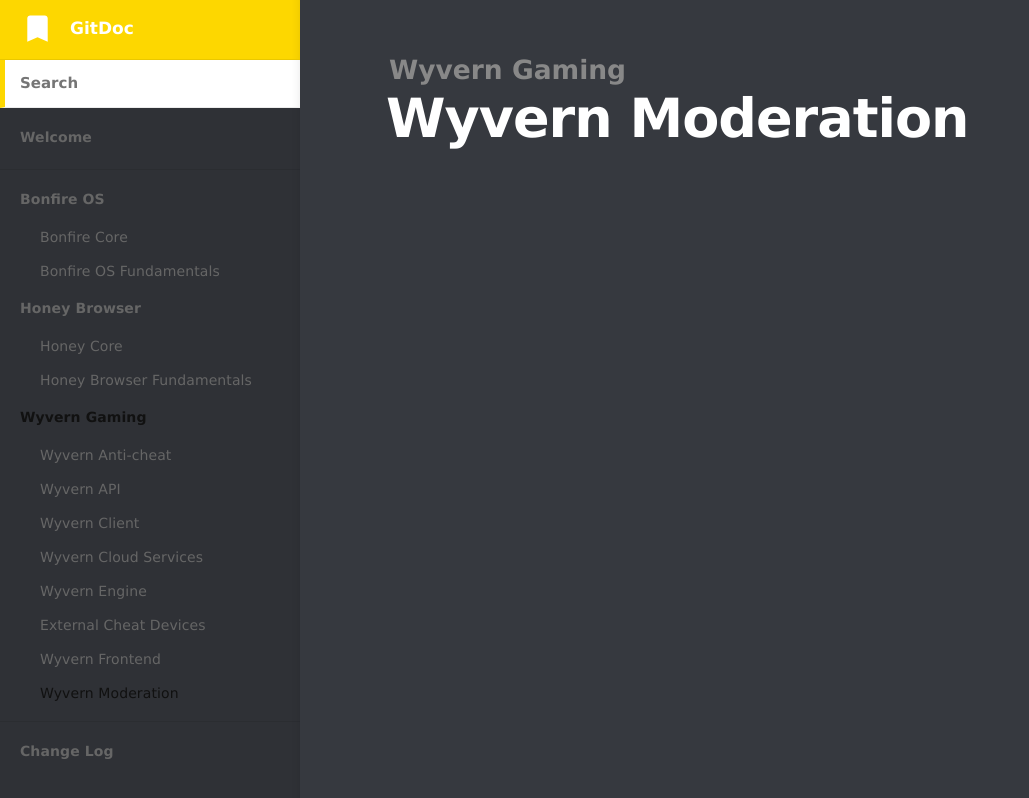
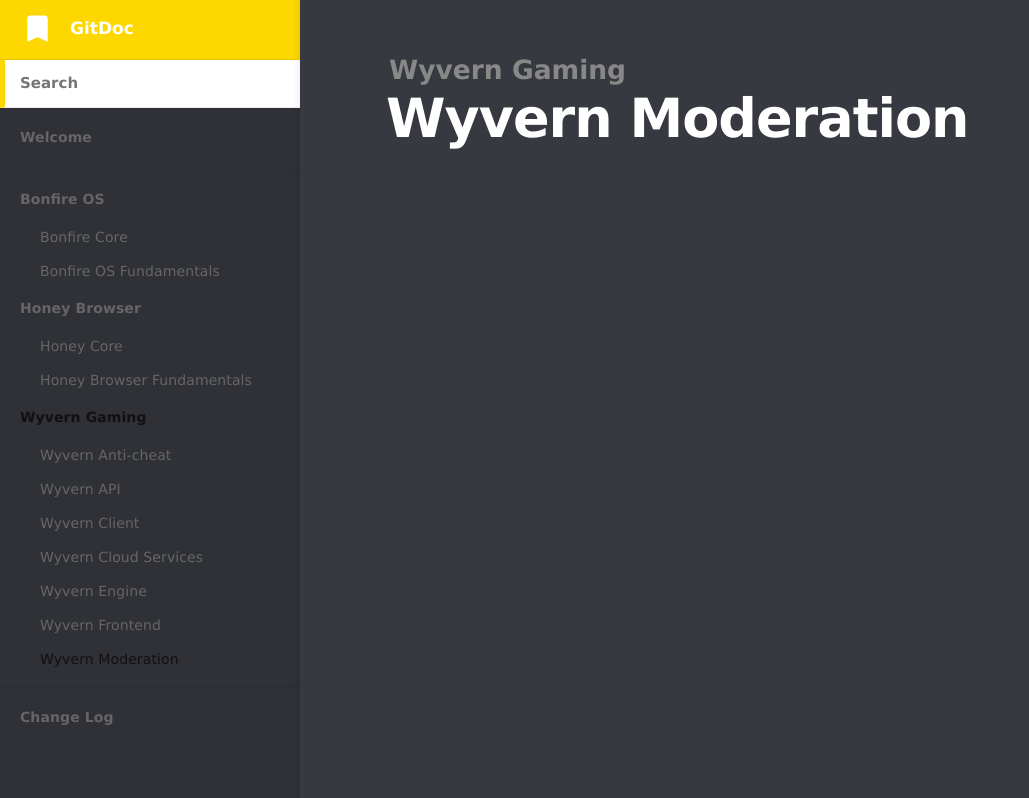
Before and after one commit to MidasTouch-MT/MidasTouch-MT.github.io, a Jekyll site: the page built from _docs/wyvern-gaming/moderation.md, in a window 1280 px wide. Shown: the top 798 px of the page, without its empty margins (0-1029 px from the left). Built offline with Jekyll 4.4.1, drawn with Linux system fonts in a browser that asks for light colours.

Commit message:
Removed externalcheats.md
would go under pending anticheat.md

```diff
--- a/_docs/wyvern-gaming/external-cheats.md
+++ /dev/null
@@ -1,5 +0,0 @@
----
-title: External Cheat Devices
-category: Wyvern Gaming
-order: 6
----
```
Also changed, not shown: _docs/wyvern-gaming/frontend.md (+1 -1 lines), _docs/wyvern-gaming/moderation.md (+1 -1 lines).
